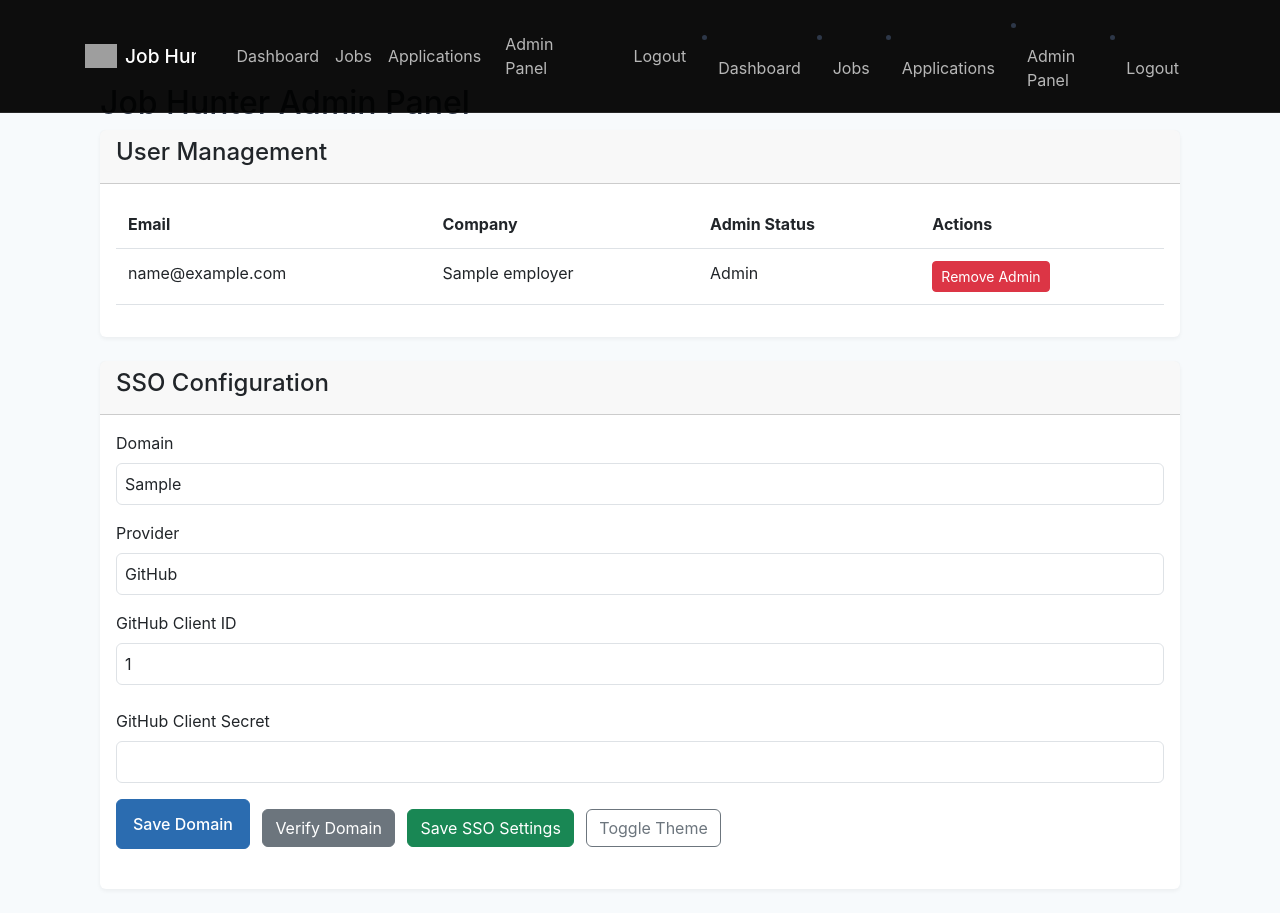
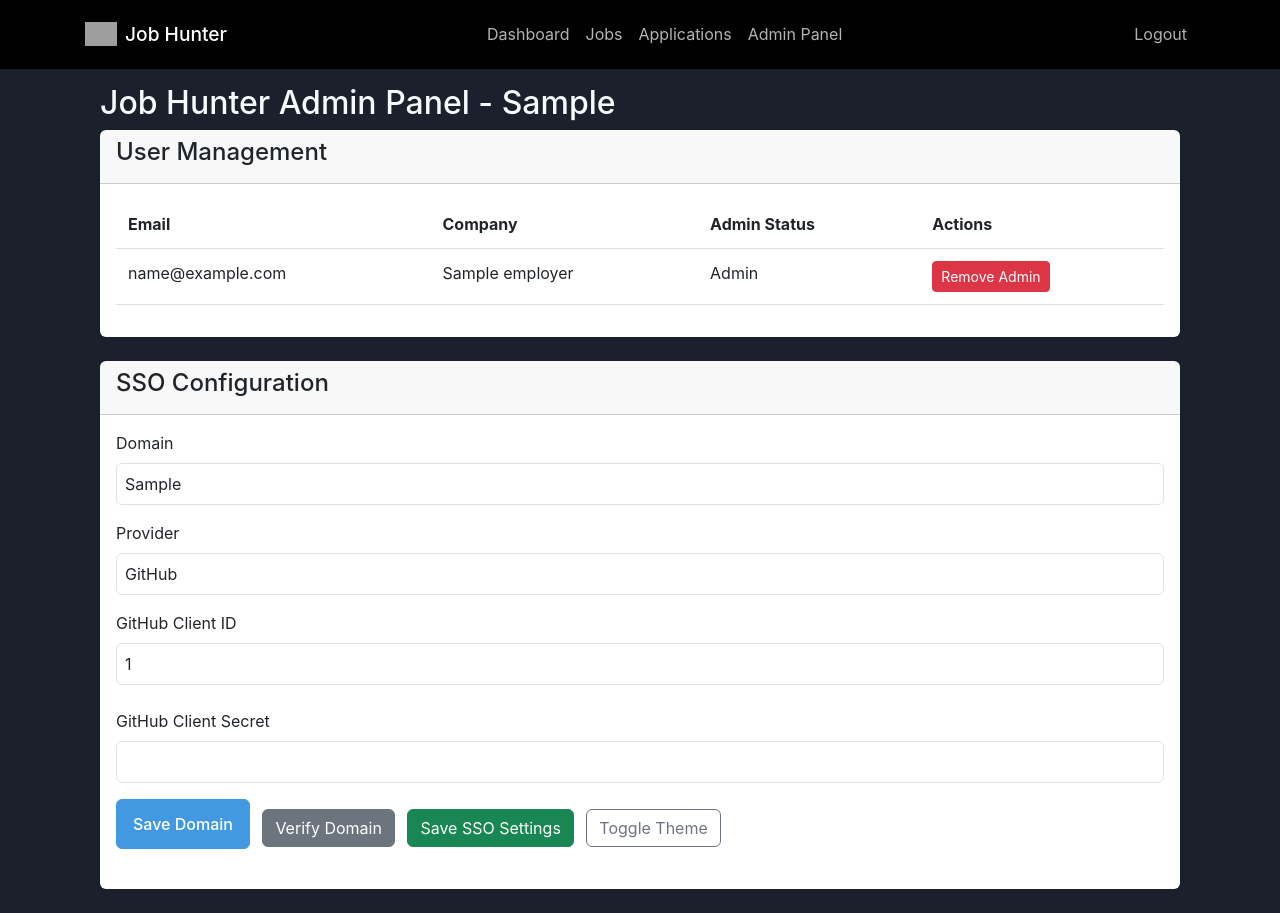
Before and after one commit to InSelfControll/jobseekers, a Flask app: page /admin/sso-config in a window 1280 px wide. Run offline with Flask 3, Linux system fonts and the light colour scheme; the first user in the database is signed in; tables that the repository leaves empty hold one stand-in row (Sample ...); some libraries are stand-ins or nearby versions; grey boxes are pictures that could not be loaded.

Commit message:
Assistant checkpoint: Fix navbar, implement dark mode, add company domain display
Assistant generated file changes:
- templates/base.html: Fix duplicated navbar and simplify structure
- static/css/style.css: Set dark mode as default
- static/js/main.js: Update theme toggle functionality
- templates/admin/sso_config.html: Add company domain display

---

User prompt:

In the Admin panel show the name of the company from the email they registered with.
Also all the navbar is duplicated and look insanly ugly fix it and make the website by default in dark mode and allow to change to light mode using the toggle

```diff
--- a/static/css/style.css
+++ b/static/css/style.css
@@ -1,15 +1,15 @@
 
 :root {
-    --primary-color: #2b6cb0;
-    --secondary-color: #4a5568;
-    --success-color: #38a169;
-    --warning-color: #d69e2e;
-    --danger-color: #e53e3e;
-    --background-color: #f7fafc;
-    --text-color: #2d3748;
+    --primary-color: #4299e1;
+    --secondary-color: #718096;
+    --success-color: #48bb78;
+    --warning-color: #ecc94b;
+    --danger-color: #f56565;
+    --background-color: #1a202c;
+    --text-color: #f7fafc;
 }
 
-[data-theme="dark"] {
+[data-theme="light"] {
     --primary-color: #4299e1;
     --secondary-color: #718096;
     --success-color: #48bb78;
--- a/static/js/main.js
+++ b/static/js/main.js
@@ -110,13 +110,31 @@ async function saveDomain() {
     }
 }
 
-function toggleDarkMode() {
+function toggleTheme() {
     const body = document.body;
-    const currentTheme = body.getAttribute('data-theme');
+    const icon = document.getElementById('themeIcon');
+    const currentTheme = body.getAttribute('data-theme') || 'dark';
     const newTheme = currentTheme === 'dark' ? 'light' : 'dark';
+
     body.setAttribute('data-theme', newTheme);
     localStorage.setItem('theme', newTheme);
+
+    if (icon) {
+        icon.setAttribute('data-feather', newTheme === 'dark' ? 'moon' : 'sun');
+        feather.replace();
+    }
 }
+
+// Set initial theme
+document.addEventListener('DOMContentLoaded', () => {
+    const savedTheme = localStorage.getItem('theme') || 'dark';
+    document.body.setAttribute('data-theme', savedTheme);
+    const icon = document.getElementById('themeIcon');
+    if (icon) {
+        icon.setAttribute('data-feather', savedTheme === 'dark' ? 'moon' : 'sun');
+        feather.replace();
+    }
+});
 
 function saveSSOSettings() {
     const form = document.getElementById('ssoForm');
--- a/templates/admin/sso_config.html
+++ b/templates/admin/sso_config.html
@@ -3,7 +3,7 @@
 
 {% block content %}
 <div class="container">
-    <h2>Job Hunter Admin Panel</h2>
+    <h2>Job Hunter Admin Panel - {{ current_user.company_domain }}</h2>
 
     <div class="card mb-4">
         <div class="card-header">
--- a/templates/base.html
+++ b/templates/base.html
@@ -16,28 +16,8 @@
                 Job Hunter
             </a>
             {% if current_user.is_authenticated %}
-            <div class="navbar-nav-left">
+            <div class="navbar-nav me-auto">
                 <ul class="navbar-nav">
-                    <li class="nav-item dropdown">
-                        <a class="nav-link" href="{{ url_for('employer.dashboard') }}">Dashboard</a>
-                    </li>
-                    <li class="nav-item">
-                        <a class="nav-link" href="{{ url_for('employer.jobs') }}">Jobs</a>
-                    </li>
-                    <li class="nav-item">
-                        <a class="nav-link" href="{{ url_for('employer.applications') }}">Applications</a>
-                    </li>
-                </ul>
-            </div>
-            <div class="navbar-nav-right">
-                {% if current_user.is_admin %}
-                <a class="nav-link" href="{{ url_for('admin.sso_config') }}">Admin Panel</a>
-                {% endif %}
-                <button onclick="toggleDarkMode()" class="btn btn-icon">
-                    <i data-feather="moon"></i>
-                </button>
-                <a class="nav-link" href="{{ url_for('auth.logout') }}">Logout</a>
-            </div>
                     <li class="nav-item">
                         <a class="nav-link" href="{{ url_for('employer.dashboard') }}">Dashboard</a>
                     </li>
@@ -52,10 +32,13 @@
                         <a class="nav-link" href="{{ url_for('admin.sso_config') }}">Admin Panel</a>
                     </li>
                     {% endif %}
-                    <li class="nav-item">
-                        <a class="nav-link" href="{{ url_for('auth.logout') }}">Logout</a>
-                    </li>
                 </ul>
+            </div>
+            <div class="navbar-nav">
+                <button onclick="toggleTheme()" class="btn btn-icon me-2">
+                    <i data-feather="moon" id="themeIcon"></i>
+                </button>
+                <a class="nav-link" href="{{ url_for('auth.logout') }}">Logout</a>
             </div>
             {% endif %}
         </div>
```
